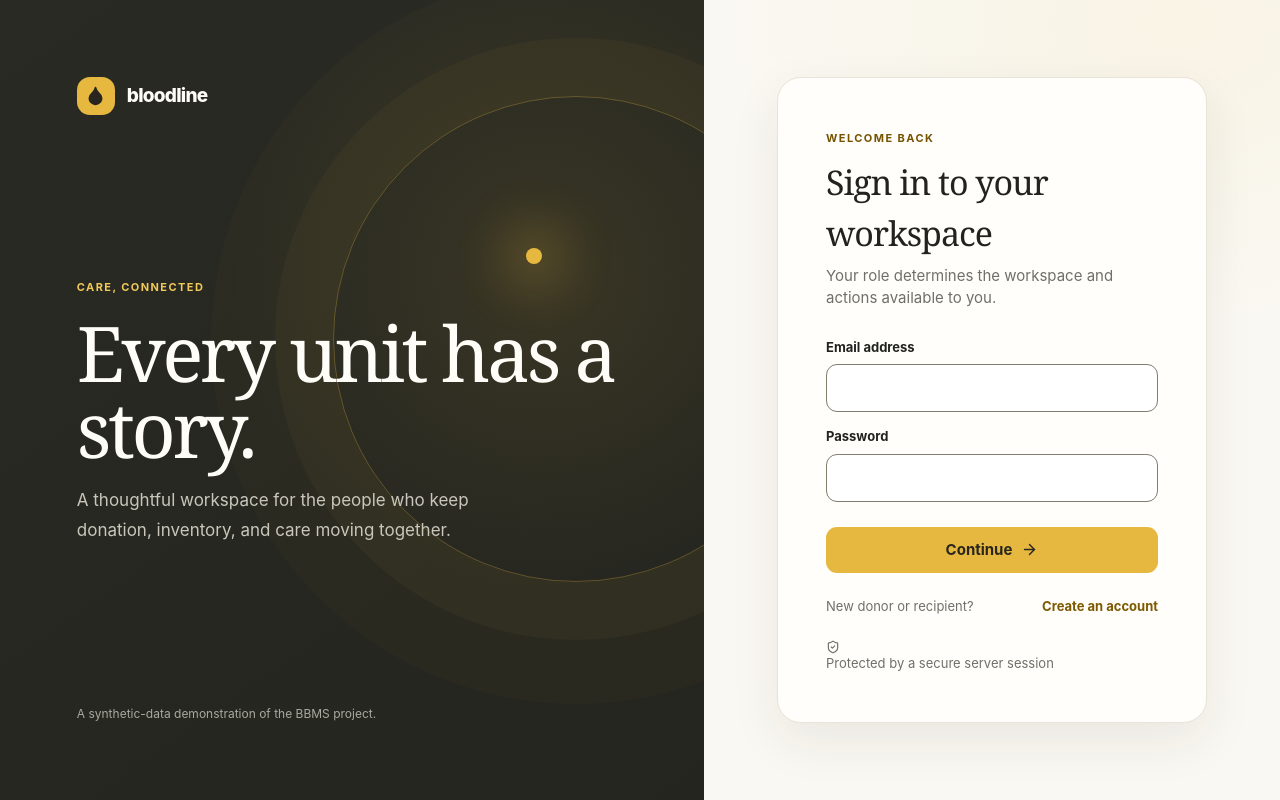
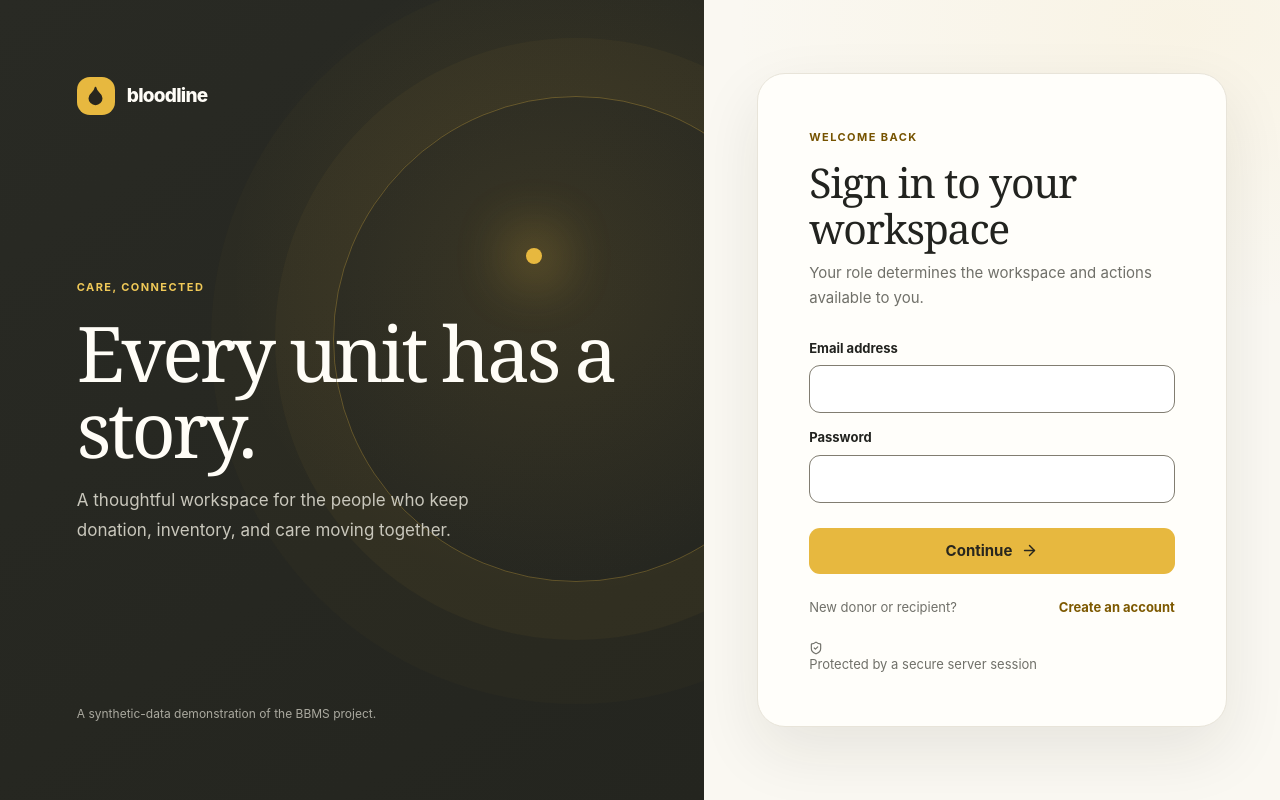
Before and after one commit to DukeAvi/SE_miniProject, a Next.js app in the folder frontend/: page / in a window 1280 px wide. Built offline with nearby package versions, Linux system fonts and the light colour scheme.

Commit message:
style(auth): clarify authentication card hierarchy (#198)

```diff
--- a/frontend/app/globals.css
+++ b/frontend/app/globals.css
@@ -261,3 +261,25 @@ body {
 }
 
 .story-copy p { line-height: 1.75; }
+
+/* Issue #198, commit 3: strengthen the sign-in and registration card hierarchy. */
+.auth-panel {
+  min-width: 0;
+  padding: clamp(24px, 4vw, 56px);
+}
+
+.auth-card {
+  width: min(100%, 470px);
+  padding: clamp(30px, 4vw, 54px);
+  border-radius: 28px;
+  box-shadow: 0 24px 64px rgba(38, 36, 27, 0.09);
+}
+
+.auth-card h2 {
+  max-width: 13ch;
+  margin: 12px 0 10px;
+  font-size: clamp(35px, 3.2vw, 44px);
+  line-height: 1.12;
+}
+
+.auth-card > p { max-width: 38ch; line-height: 1.65; }
```
